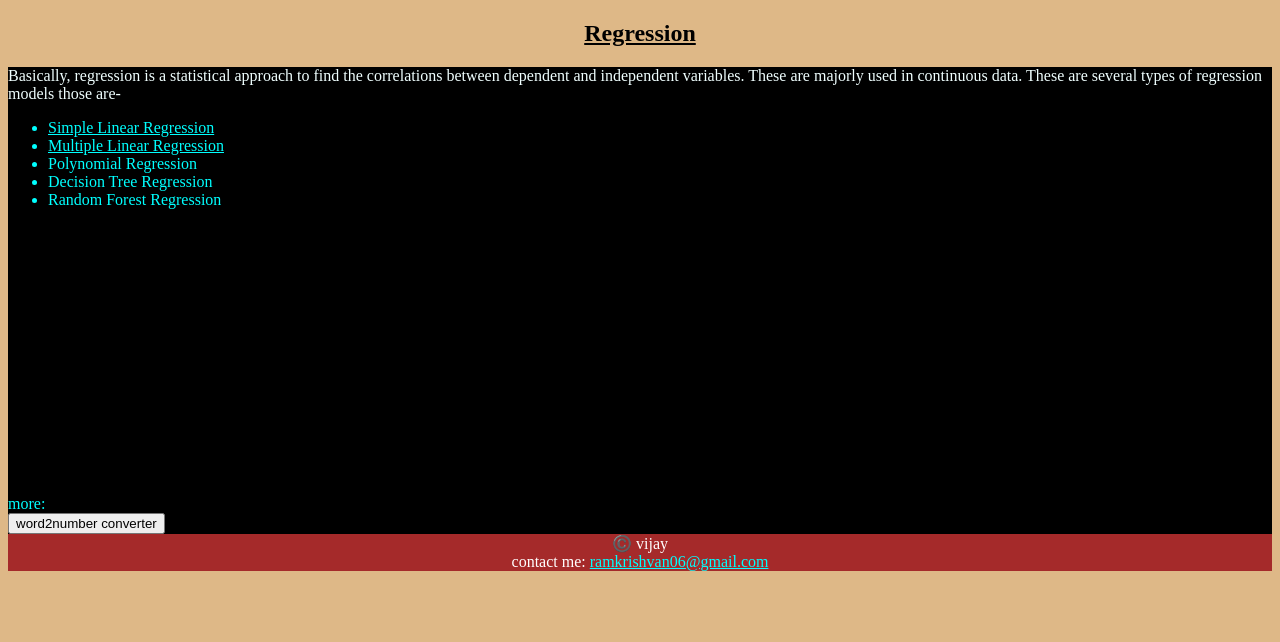
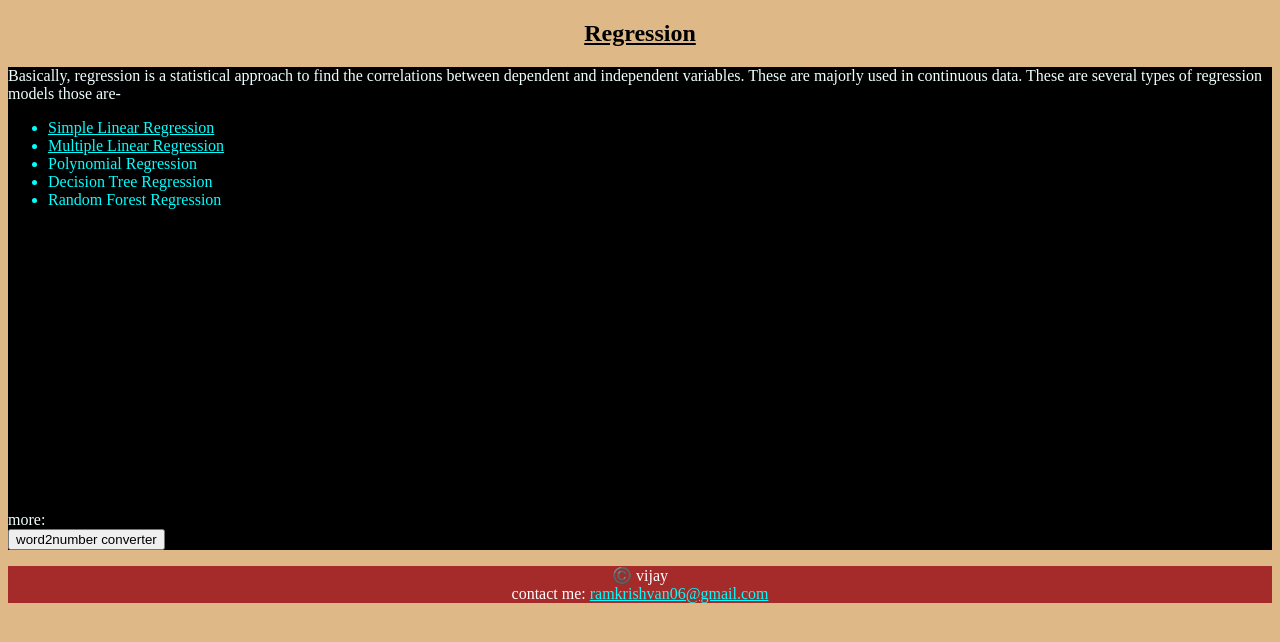
Before and after one commit to vijay-V63/linear-reg, a plain HTML site: page index.html in a window 1280 px wide. Drawn offline with Linux system fonts and the light colour scheme.

Commit message:
Update index.html

```diff
--- a/index.html
+++ b/index.html
@@ -49,8 +49,9 @@
         </ul>
     </p>
 
-    <br><br><br><br><br><br><br><br><br><br><br><br><br><br><br>more:<br>
-     <a href="w2n.html"><button>word2number converter</button></a>
+    <br><br><br><br><br><br><br><br><br><br><br><br><br><br><br>
+        <p>more:<br>
+     <a href="w2n.html"><button>word2number converter</button></a></p>
     </div>
 
     <div id="header">
```
